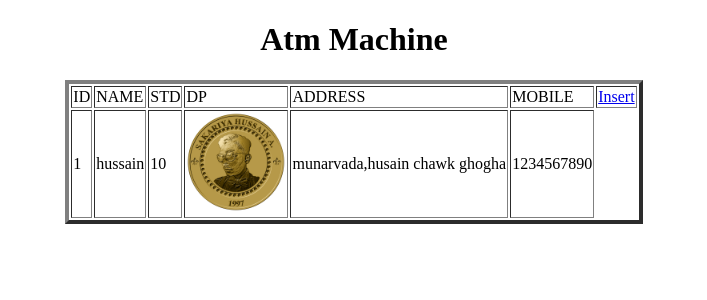
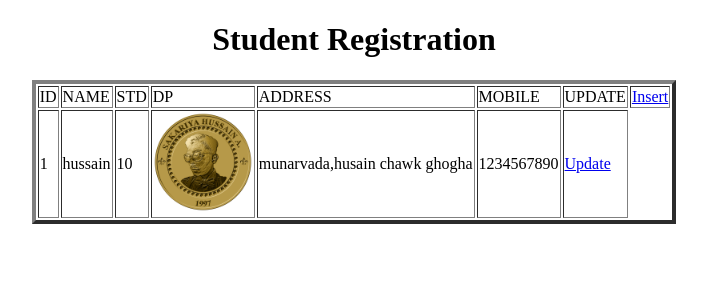
Before and after one commit to HussainSakariya/itechnotion, a Django app: page / in a window 1280 px wide. Shown: the top 300 px of the page, without its empty margins (286-993 px from the left). Run offline with Django 3.2, Linux system fonts and the light colour scheme; data comes from the database, SQL or seed files in the repository; both versions use the stored data as it was after the commit.

Commit message:
UpdateData

```diff
--- a/studentApp/urls.py
+++ b/studentApp/urls.py
@@ -4,4 +4,5 @@ from .views import *
 urlpatterns = [
     path('',index.as_view(),name="index"),
     path('insert/',InsertData.as_view(),name="insert"),
+    path('update/<int:pk>/',UpdateData.as_view(),name="update"),
 ]
--- a/studentApp/views.py
+++ b/studentApp/views.py
@@ -14,3 +14,10 @@ class InsertData(CreateView):
     template_name="insert.html"
     form_class=StudentForm
     success_url=reverse_lazy("index")
+
+
+class UpdateData(UpdateView):
+    template_name='update.html'
+    model=Student
+    form_class=StudentForm
+    success_url=reverse_lazy("index")
--- a/templates/index.html
+++ b/templates/index.html
@@ -7,7 +7,7 @@
 </head>
 <body>
     <center>
-    <h1>Atm Machine</h1>
+    <h1>Student Registration</h1>
     <table border="4">
         <thead>
             <tr>
@@ -17,7 +17,7 @@
                 <td>DP</td>
                 <td>ADDRESS</td>
                 <td>MOBILE</td>
-
+                <td>UPDATE</td>
                 <td><a href="{% url 'insert' %}">Insert</a></td>
             </tr>
         </thead>
@@ -30,7 +30,7 @@
                 <td><img src='{{obj.image.url}}' style="width: 100px; height:100px" /></td>
                 <td>{{obj.address}}</td>
                 <td>{{obj.mo_number}}</td>
-
+                <td><a href="{% url 'update' obj.id %}">Update</td>
             </tr>
         </tbody>
         {% endfor %}
```
Also changed, not shown: templates/update.html (added, +22 -0 lines), db.sqlite3, media/student/1448422083708.jpg (added), media/student/after_logo_huss.png (added).
